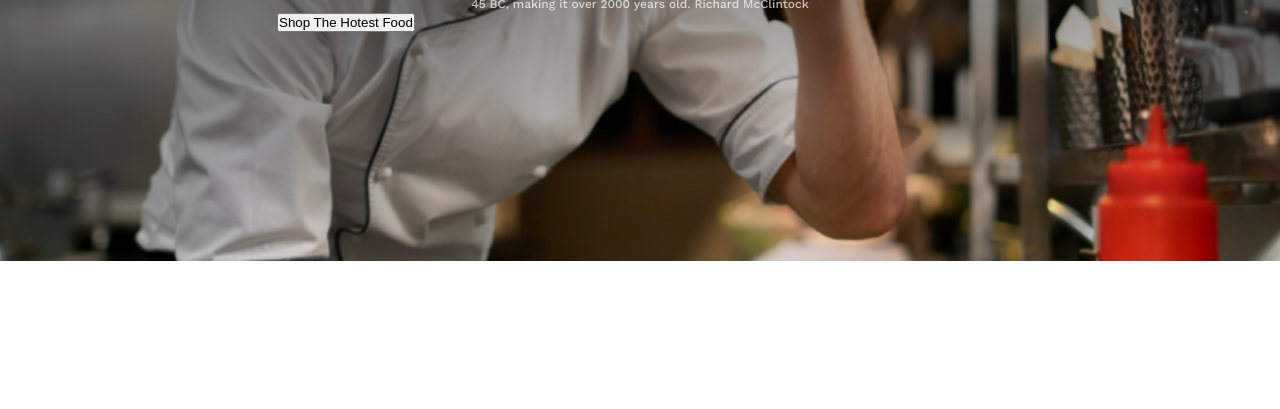
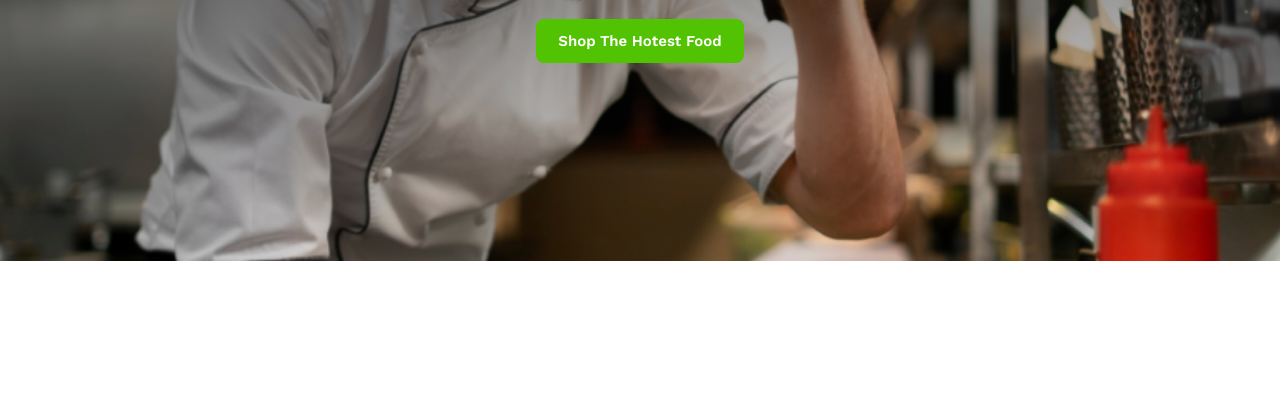
Before and after one commit to Sajjatul21/make-essential-UI-components-CSS, a plain HTML site: page index.html in a window 1280 px wide. Shown: the part 391-800 px from the top of the page. Drawn offline with nearby package versions, Linux system fonts and the light colour scheme.

Commit message:
button desine

```diff
--- a/index.html
+++ b/index.html
@@ -15,7 +15,9 @@
             <h1 class="title">Experience Culinary Excellence Food Experiences</h1>
             <p class="description">Contrary to popular belief, Lorem Ipsum is not simply random text. It has roots in a piece of classical
                 Latin literature from 45 BC, making it over 2000 years old. Richard McClintock</p>
-            <button>Shop The Hotest Food</button>
+                <div class="btn-container">
+                    <button class="btn">Shop The Hotest Food</button>
+                </div>
         </div>
     </section>
 </body>
--- a/style/style.css
+++ b/style/style.css
@@ -4,6 +4,24 @@
 * {
     margin: 0;
     padding: 0;
+}
+
+.btn-container {
+    text-align: center;
+}
+
+.btn {
+    border-radius: 8px;
+    background: rgba(82, 195, 3, 1);
+    padding: 14px 22px;
+    border: none;
+    color: rgba(255, 255, 255, 1);
+    font-family: Work Sans;
+    font-size: 15px;
+    font-weight: 600;
+    line-height: 16px;
+    letter-spacing: 0%;
+    text-align: center;
 }
 
 #hero {
@@ -16,6 +34,7 @@
     display: flex;
     justify-content: center;
     align-items: center;
+    margin-bottom: 11px;
 }
 
 #hero .hero-content {
@@ -40,6 +59,7 @@
     line-height: 56px;
     letter-spacing: 0%;
     text-align: center;
+    margin-bottom: 14px;
 
 }
 
@@ -51,4 +71,5 @@
     line-height: 18px;
     letter-spacing: 0%;
     text-align: center;
+    margin-bottom: 22px;
 }
```
